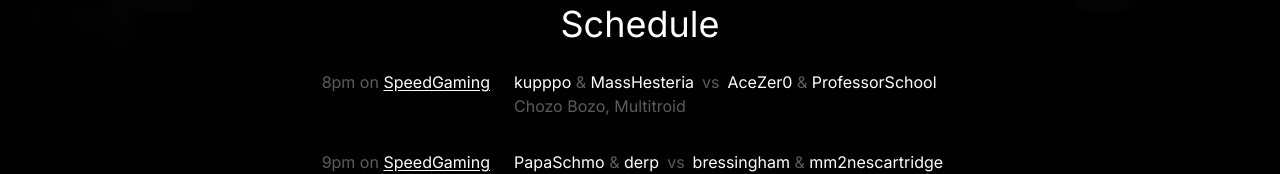
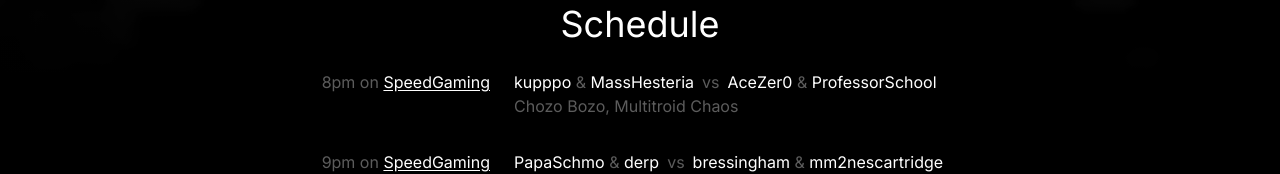
Before and after one commit to dashrando/dash-randomizer, a Next.js app in the folder apps/web/: page /events/vs-world in a window 1280 px wide. Shown: the part 573-747 px from the top of the page. Built offline with nearby package versions, Linux system fonts and the light colour scheme; no server answers.

Commit message:
multitroid chaos

```diff
--- a/apps/web/app/events/vs-world/data.ts
+++ b/apps/web/app/events/vs-world/data.ts
@@ -18,7 +18,7 @@ export const RACES = [
       handle: 'speedgaming',
     },
     time: START_TIME,
-    description: 'Chozo Bozo, Multitroid'
+    description: 'Chozo Bozo, Multitroid Chaos'
   },
   {
     id: 2,
```
